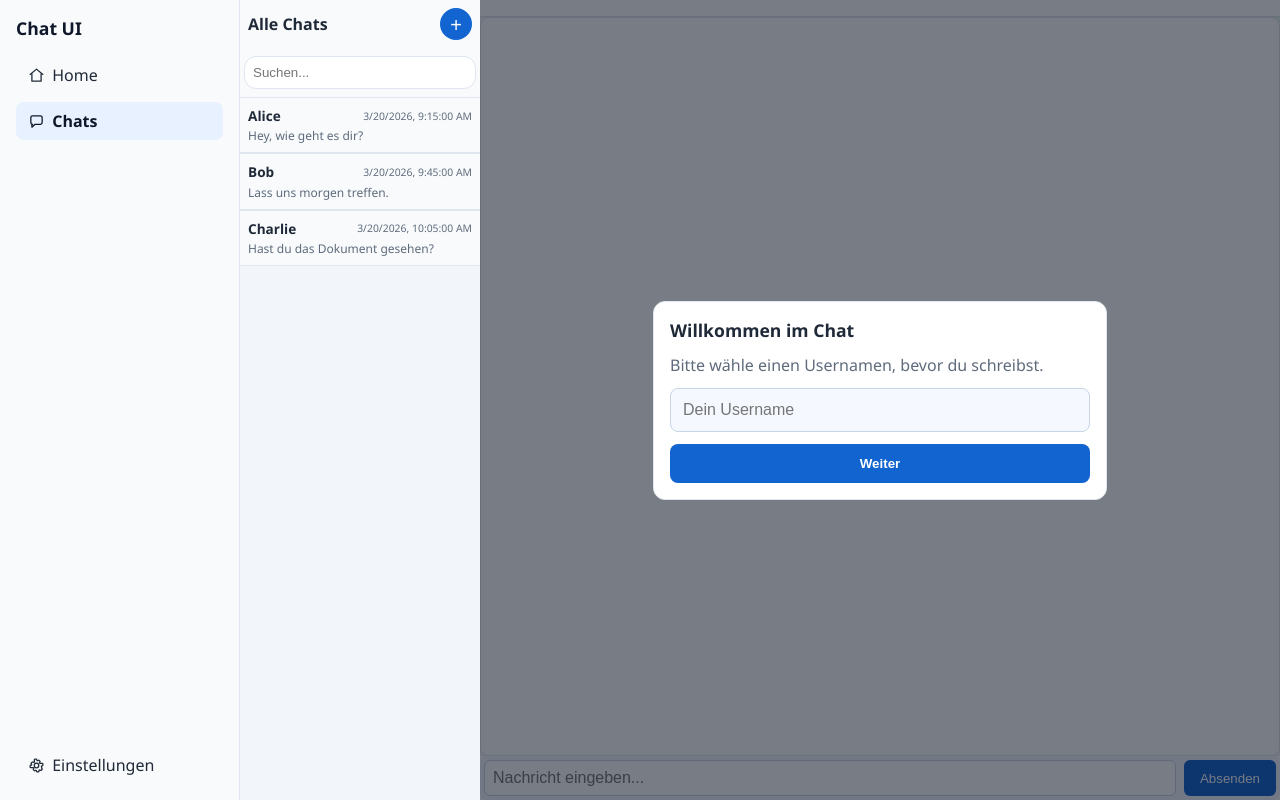
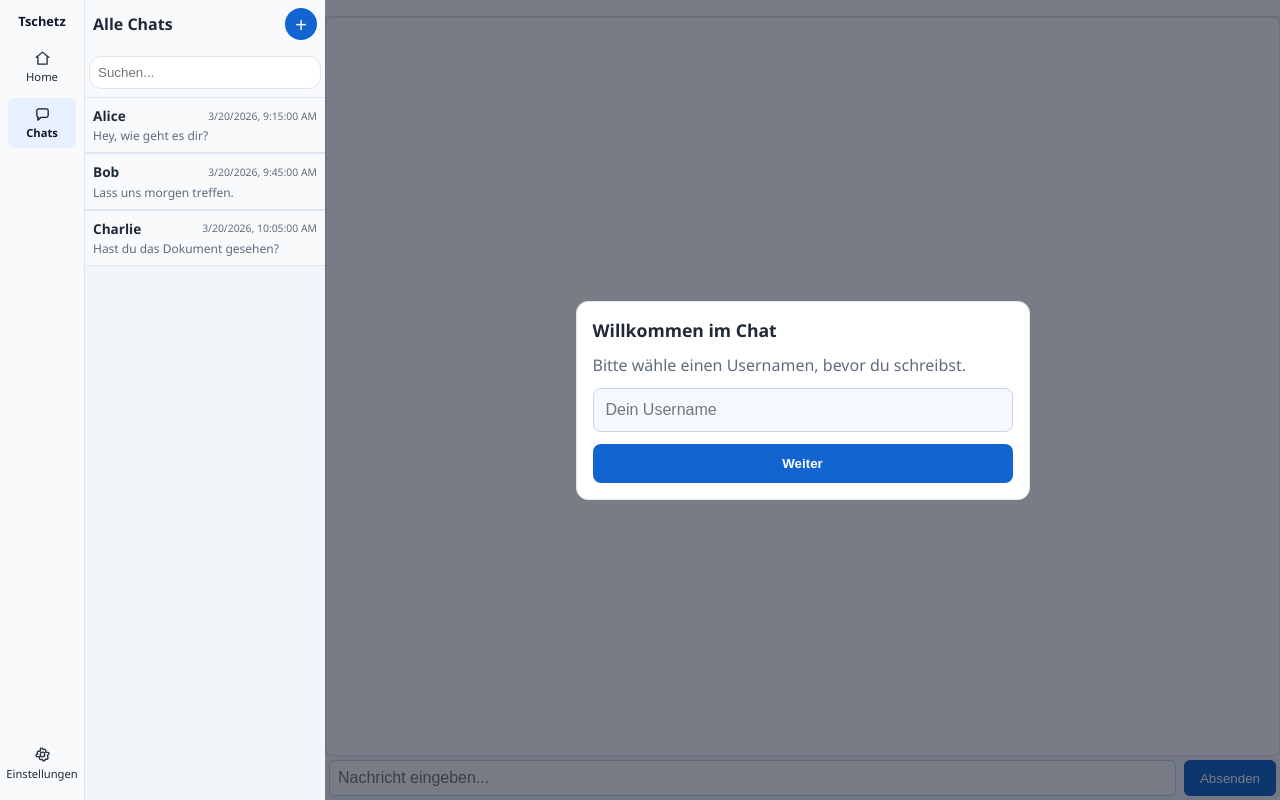
Before and after one commit to Nitoh/playground, a Nuxt app in the folder apps/chat-ui/: page /chat in a window 1280 px wide. Built offline with nearby package versions, Linux system fonts and the light colour scheme.

Commit message:
chatlist design update

```diff
--- a/apps/chat-ui/app/components/chat/ChatList.vue
+++ b/apps/chat-ui/app/components/chat/ChatList.vue
@@ -25,9 +25,13 @@
                 <div class="modal-header">
                     <button class="btn-txt" @click="isNewChatModalOpen = false">Abbrechen</button>
                     <h5>Neuer Chat</h5>
-                    <button class="btn-txt">Nachricht</button>
+                    <button class="btn-txt" style="visibility: hidden;">Platzhalter</button>
                 </div>
-                <UserList @open-new-chat="openChatFromUser" />
+                <div class="modal-searchbar">
+                    <input v-model="modalSearchQuery" type="text" placeholder="Benutzer suchen..."
+                        class="searchbar-modal" />
+                </div>
+                <UserList :search-query="modalSearchQuery" @open-new-chat="openChatFromUser" />
             </div>
         </div>
     </div>
@@ -50,6 +54,7 @@ const emit = defineEmits<{
 }>();
 
 const searchQuery = ref('');
+const modalSearchQuery = ref('');
 const isNewChatModalOpen = ref(false);
 
 const filteredChats = computed(() => {
@@ -209,4 +214,19 @@ const openChatFromUser = (user: User) => {
     font-size: 0.75rem;
     color: var(--text-main);
 }
+
+.modal-searchbar {
+    padding: 0.5rem;
+}
+
+.searchbar-modal {
+    width: 100%;
+    padding: 0.5rem;
+    border: 1px solid var(--border-subtle);
+    border-radius: 8px;
+    font-size: 0.9rem;
+    color: var(--text-main);
+    background: var(--surface-card);
+    box-sizing: border-box;
+}
 </style>
--- a/apps/chat-ui/app/components/user/UserList.vue
+++ b/apps/chat-ui/app/components/user/UserList.vue
@@ -1,14 +1,21 @@
 <template>
     <div class="userlist-container">
-        <UserListRow :userList="userList" @open-new-chat="openNewChat" />
+        <UserListRow v-if="filteredUsers.length > 0" :userList="filteredUsers" @open-new-chat="openNewChat" />
+        <p v-else class="empty-state">Keine Benutzer gefunden.</p>
     </div>
 </template>
 
 <script setup lang="ts">
-import { ref } from 'vue';
+import { computed, ref } from 'vue';
 import mockUsers from '~/database/userData.json';
 import type { User } from '~/types/user';
 import UserListRow from '~/components/user/UserListRow.vue';
+
+const props = withDefaults(defineProps<{
+    searchQuery?: string;
+}>(), {
+    searchQuery: '',
+});
 
 const emit = defineEmits<{
     (e: 'open-new-chat', user: User): void;
@@ -19,6 +26,22 @@ const openNewChat = (user: User) => {
 }
 
 const userList = ref<User[]>(mockUsers);
+
+const filteredUsers = computed(() => {
+    const query = props.searchQuery.trim().toLowerCase();
+
+    if (!query) {
+        return userList.value;
+    }
+
+    return userList.value.filter((user) => {
+        const availability = user.isOnline ? 'online' : 'offline';
+
+        return user.name.toLowerCase().includes(query)
+            || user.status.toLowerCase().includes(query)
+            || availability.includes(query);
+    });
+});
 </script>
 
 <style scoped>
@@ -26,7 +49,7 @@ const userList = ref<User[]>(mockUsers);
     display: flex;
     flex-direction: column;
     margin: 0rem;
-    border-bottom: 1px solid #e5e7eb;
+    border-bottom: 1px solid var(--border-subtle);
 }
 
 .userlist-header {
@@ -52,4 +75,11 @@ const userList = ref<User[]>(mockUsers);
     margin: 0.25rem 0rem;
     /* margin: 0rem; */
 }
+
+.empty-state {
+    margin: 0;
+    padding: 1rem 0.5rem;
+    color: var(--text-muted);
+    font-size: 0.85rem;
+}
 </style>
--- a/apps/chat-ui/app/layouts/default.vue
+++ b/apps/chat-ui/app/layouts/default.vue
@@ -1,7 +1,7 @@
 <template>
     <div class="shell">
         <aside class="sidebar">
-            <h2 class="brand">Chat UI</h2>
+            <h2 class="brand">Tschetz</h2>
 
             <nav class="menu">
                 <div class="menu-top">
@@ -55,7 +55,7 @@ onUnmounted(() => {
 <style scoped>
 .shell {
     display: grid;
-    grid-template-columns: 240px 1fr;
+    grid-template-columns: 85px 1fr;
     height: var(--shell-height, 100dvh);
     overflow: hidden;
 }
@@ -64,15 +64,19 @@ onUnmounted(() => {
     display: flex;
     flex-direction: column;
     border-right: 1px solid var(--border-subtle);
-    padding: 1rem;
+    padding: 0.75rem 0.5rem;
     background: var(--surface-main);
     overflow: auto;
 }
 
 .brand {
-    margin: 0 0 1rem;
-    font-size: 1.1rem;
+    margin: 0 0 0.75rem;
+    font-size: 0.8rem;
     color: var(--text-strong);
+    text-align: center;
+    overflow: hidden;
+    text-overflow: ellipsis;
+    white-space: nowrap;
 }
 
 .menu {
@@ -85,24 +89,29 @@ onUnmounted(() => {
 .menu-top {
     display: flex;
     flex-direction: column;
-    gap: 0.5rem;
+    gap: 0.4rem;
 }
 
 .menu-bottom {
     margin-top: auto;
     display: flex;
     flex-direction: column;
-    gap: 0.5rem;
+    gap: 0.4rem;
 }
 
 .link {
-    display: inline-flex;
+    display: flex;
+    flex-direction: column;
     align-items: center;
-    gap: 0.45rem;
+    justify-content: center;
+    gap: 0.2rem;
     text-decoration: none;
     color: var(--text-main);
-    padding: 0.5rem 0.75rem;
-    border-radius: 8px;
+    padding: 0.5rem 0.4rem;
+    border-radius: 6px;
+    font-size: 0.7rem;
+    text-align: center;
+    line-height: 1.2;
 }
 
 .link.router-link-active {
@@ -169,7 +178,7 @@ onUnmounted(() => {
         gap: 0.25rem;
         font-size: 0.65rem;
         letter-spacing: 0.01em;
-        padding: 0.45rem 0.25rem;
+        padding: 0.5rem 0.25rem;
         border-radius: 6px;
     }
 }
```
